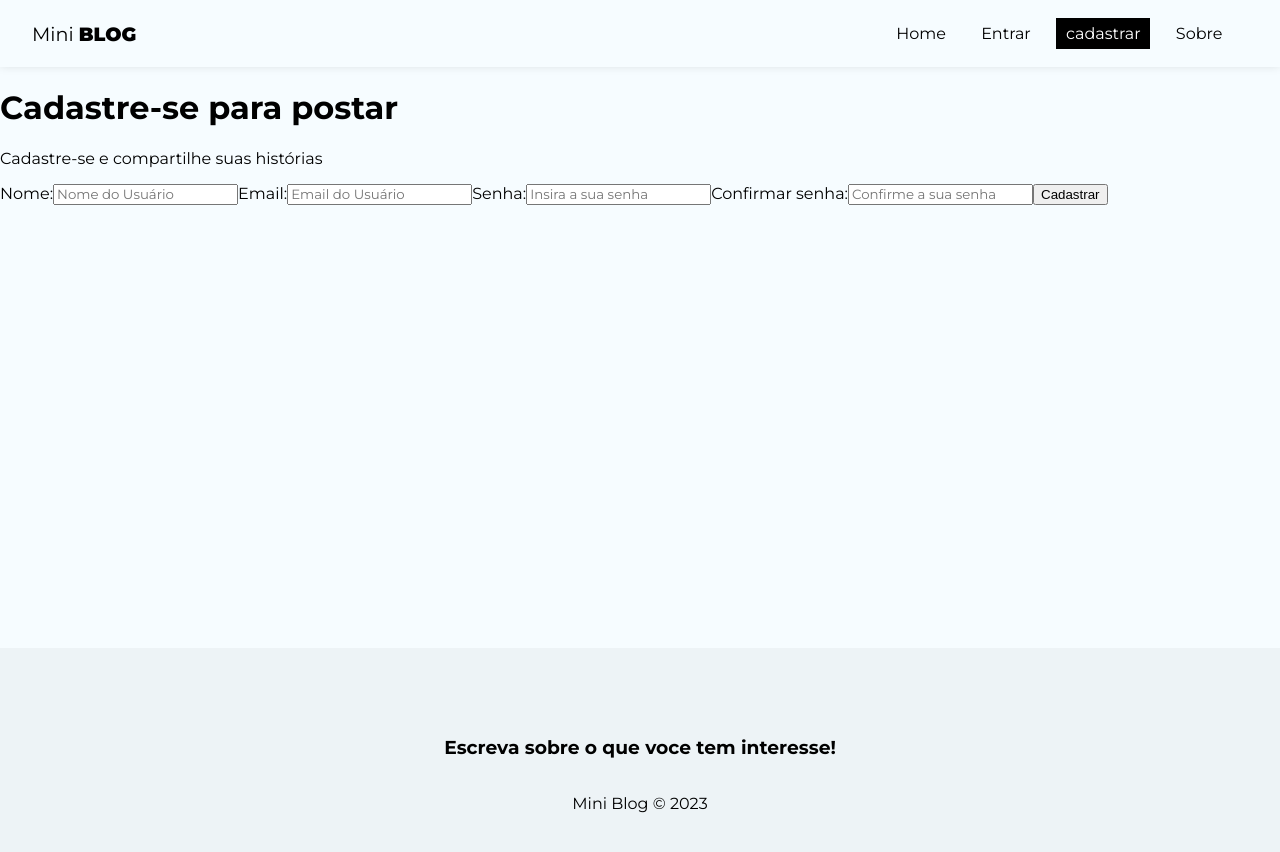
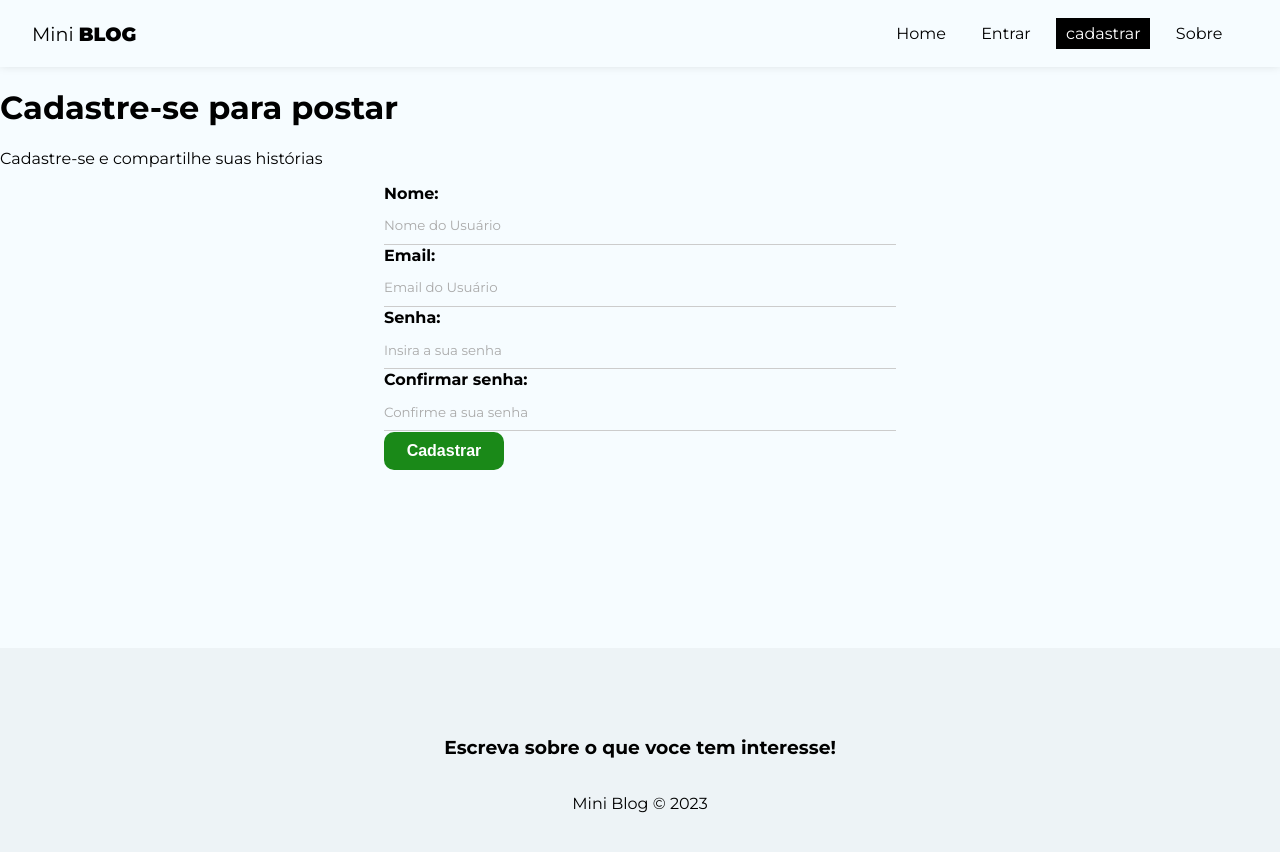
Before and after one commit to marcosmour/miniBlog_with_react.js, a React (Create React App) app: page /register in a window 1280 px wide. Shown: the top 852 px of the page. Built offline with nearby package versions, Linux system fonts and the light colour scheme.

Commit message:
Css global do formulario

```diff
--- a/src/index.css
+++ b/src/index.css
@@ -9,6 +9,7 @@
 input::placeholder,
 textarea::placeholder {
   font-family: "Montserrat", "sans-serif";
+  color: #aaa;
 }
 
 input:focus,
@@ -32,3 +33,82 @@
 nav button:hover {
   color: #bbb;
 }
+
+/* Form styles */
+
+form {
+  max-width: 40%;
+  margin: 0 auto; /*para centralizar na horizontal*/
+}
+
+label {
+  display: flex;
+  flex-direction: column;
+  margin-bottom: 1px;
+}
+
+label span {
+  margin-bottom: .3em;
+  font-weight: bold;
+  text-align: left;
+}
+
+input,
+textarea {
+  box-sizing: border-box;
+  border: none;
+  border-bottom: 1px solid #ccc;
+  padding: .8em 0;
+  background-color: transparent;
+}
+
+.btn {
+  background-color: #1a8918;
+  color: #fff;
+  text-align: center;
+  cursor: pointer;
+  border-radius: 10px;
+  width: 120px;
+  font-weight: bold;
+  border: none;
+  padding: 10px 15px;
+  font-size: 1em;
+}
+
+.btn.btn-dark {
+  background-color: #000;
+  border-radius: 0;
+}
+
+.btn.btn-outline {
+  background-color: transparent;
+  border-radius: 0;
+  color: #000;
+  border: 1px solid #000;
+  padding: 7px 30px;
+}
+
+.btn:hover {
+  background-color: #0f730c;
+  color: #fff;
+}
+
+.btn.btn.btn-outline:hover {
+  background-color: #000;
+}
+
+btn.btn-danger:hover {
+  background-color: #dc3545;
+}
+
+button[disabled] {
+  background-color: #aaa;
+}
+
+.container .error {
+  color: #721C24;
+  background-color: #f8d7da;
+  border: 1px solid #f5c6cb;
+  padding: 5px;
+  border-radius: 5px;
+}
```
